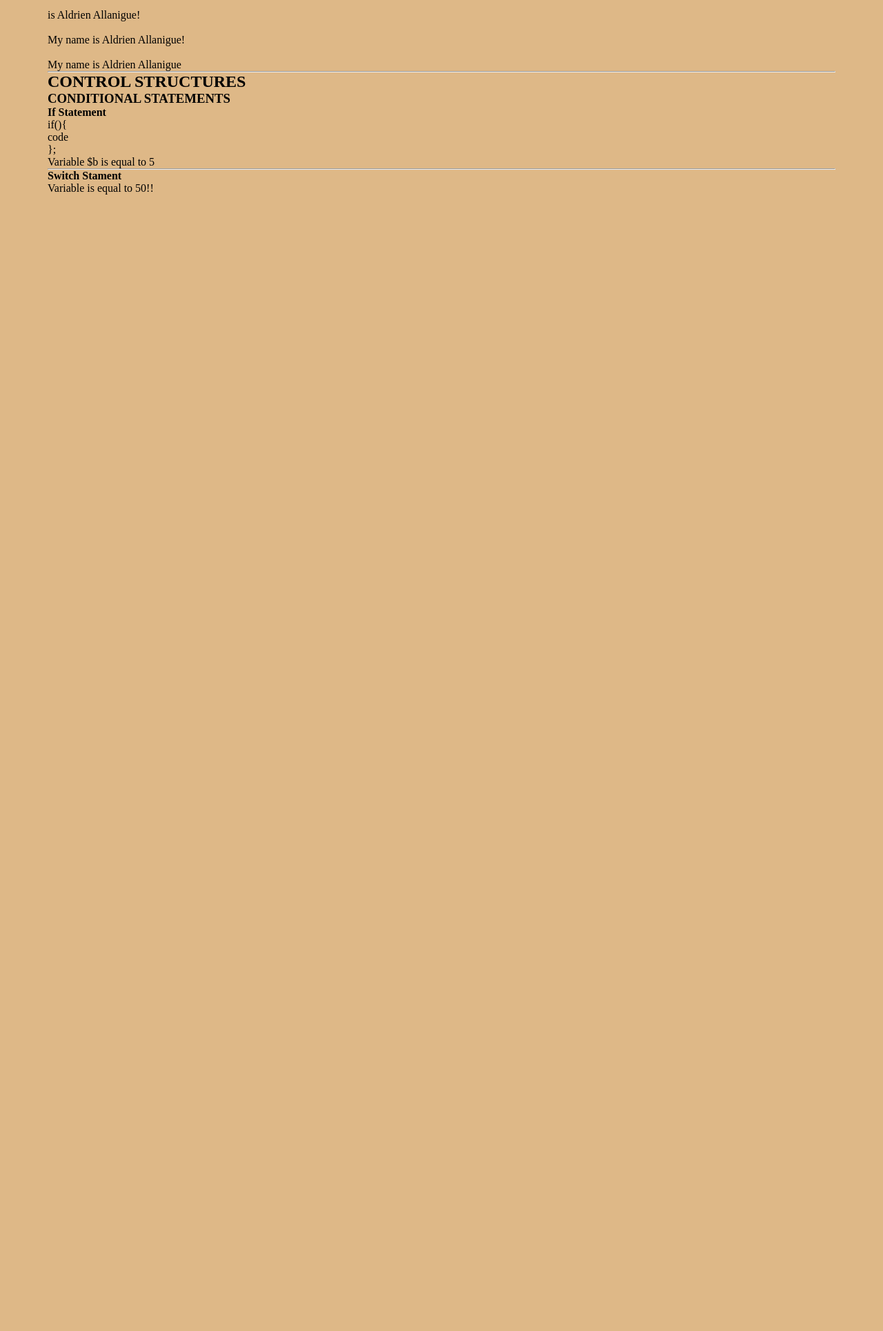
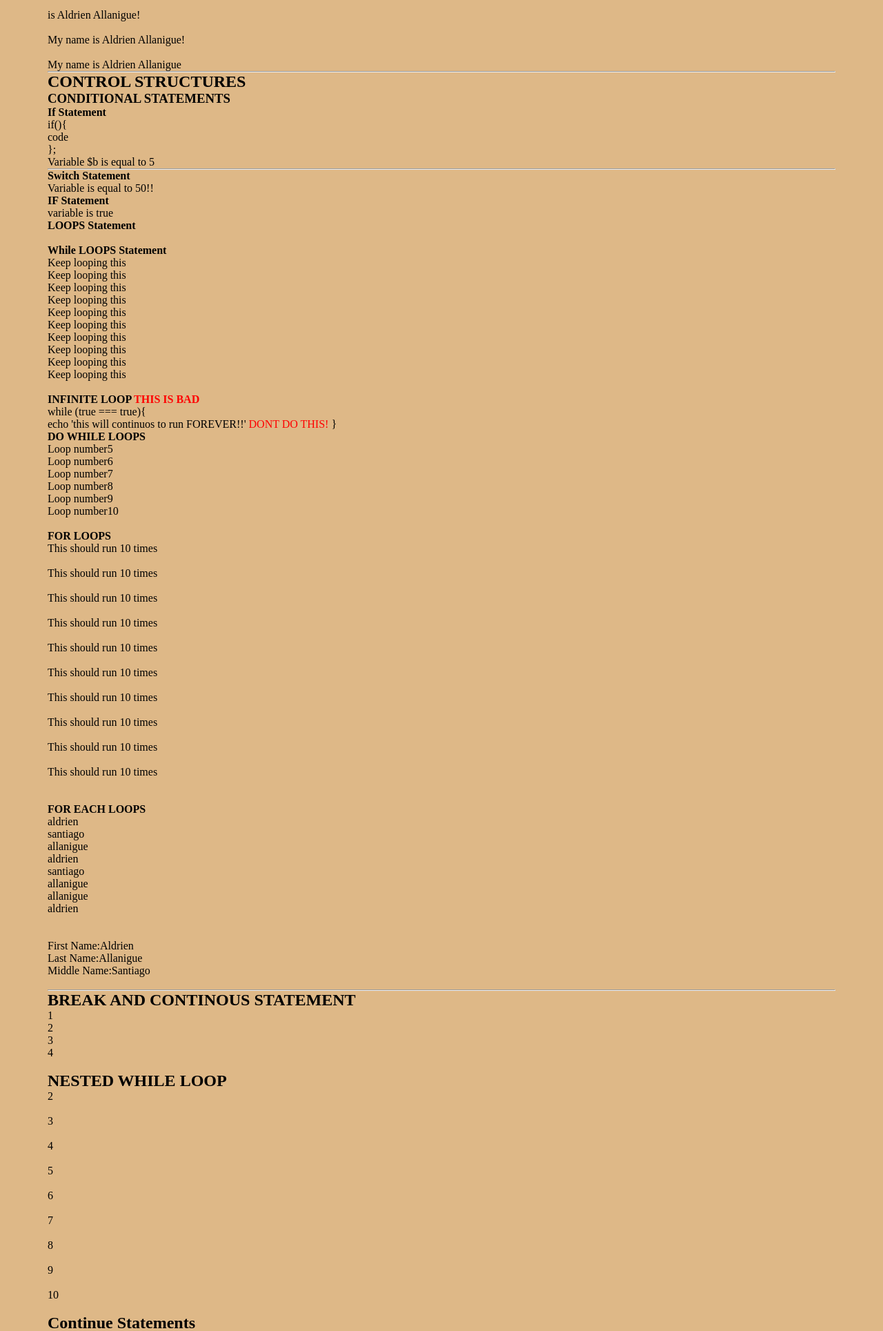
Before and after one commit to newviex/php_loginSystem, a PHP site: page / in a window 1280 px wide. Shown: the part 3539-5468 px from the top of the page at 69% size. Before the commit the page ends 3821 px from the top, so only its background shows below. Run offline with PHP 8.4, Linux system fonts and the light colour scheme.

Commit message:
update control structures exampels

```diff
--- a/index.php
+++ b/index.php
@@ -603,7 +603,7 @@ echo "<hr>";
             }
 
             echo "<hr>";
-            echo "<h4>Switch Stament</h4>";
+            echo "<h4>Switch Statement</h4>";
 
             $a =50;
             switch($a){//This is our condition
@@ -618,8 +618,137 @@ echo "<hr>";
 
             }// END OF SWITCH STATEMENT
 
+            echo "<br>";
+            echo "<h4>IF Statement</h4>";
+
+            $a = true ;
+            if ($a === true){
+                echo "variable is true";
+            }elseif($a === false){
+                echo "variable is false";
+            }
+
+            echo "<br>";
+            echo "<h4>LOOPS Statement</h4>";
+
+            // $a = 20;
+            // $b = 20;
+
+            // if(a===$b){
+            //     echo "These values are the same";
+            // }
+
+            echo "<br>";
+            echo "<h4>While LOOPS Statement</h4>";
+
+            $a = 0;
+            $b = 10;
+            while($a < $b){
+            echo "Keep looping this";
+            echo "<br>";
+            $a++ ;
+        }
+            echo "<br>";
+            echo "<h4> INFINITE LOOP <span style = 'color:red;'>THIS IS BAD</span></h4>";
+            echo "while (true === true){";
+            echo "<br>";
+            echo "echo 'this will continuos to run FOREVER!!'<span style = 'color:red;'> DONT DO THIS! </span> ";
+            echo "}";
+
+            echo "<br>";
+            echo "<h4> DO WHILE LOOPS</h4>";
+            $a = 5;
+            do{
+                echo "Loop number" . $a++;
+                echo "<br>";
+            }while ($a <= 10);
+
+
+            echo "<br>";
+            echo "<h4> FOR LOOPS</h4>";
+
+            for($i = 0; $i < 10; $i++){ // $i meaning for iteration
+                echo "This should run 10 times";
+                echo "<br>";
+                echo "<br>";
+            }
+
+            echo "<br>";
+            echo "<h4> FOR EACH LOOPS</h4>";
+
+            $array = ["aldrien","santiago","allanigue","aldrien","santiago","allanigue","allanigue","aldrien"];
+
+            foreach( $array as $value){
+                echo $value;
+                echo "<br>";
+            };
+
+
+
+            //ASSOCIATIVE ARRAYS
+            echo "<br>";
+            echo "<br>";
+            $person1 = [
+            "First Name" => "Aldrien",
+            "Last Name" => "Allanigue",
+            "Middle Name" => "Santiago"
+            ];
+
+            foreach($person1 as $key => $value){
+                echo $key . ":" . $value;
+                echo "<br>";
+            }
+
             ?>
+        </section>
+        <br>
+<hr>
+        <section>
+            <?php
+            echo "<h2>BREAK AND CONTINOUS STATEMENT</h2>";
+            $a = 1;
+            while( $a<=10){
+                if($a === 5){
+                    break;
+                }//end of if statement
+                echo $a++;
+                echo "<br>";
+            }//end of while loop
 
+            echo "<br>";
+
+            //NESTED STATEMENTS
+            echo "<h2>NESTED WHILE LOOP</h2>";
+            $a = 1;
+            while($a++){
+            echo $a;
+            while($a >=10){
+                echo "<br>";
+                break 2; // if you give 1 value it will crash your browser
+            }
+
+            echo "<br>";
+            echo "<br>";
+            }//end of while loop
+
+            echo "<br>";
+            echo "<h2>Continue Statements</h2>";
+            // ITERATION meaning
+            // When we are doing loops we are having ITERATIONS
+            // Each time we LOOP we call that ITERATION
+            // BREAK STATEMENT WE ARE STOPPING the LOOP vs the SWITCH STATEMENT we are SKIPNG
+            // BREAK = STOP , CONTINUOE = SKIP
+
+            $a = 1;
+            while($a <10){
+                $a++;
+                if( $a ===5 ){
+                    continue;
+                }
+                echo $a;
+                echo "<br>";
+            }
+            ?>
         </section>
 
 
```
